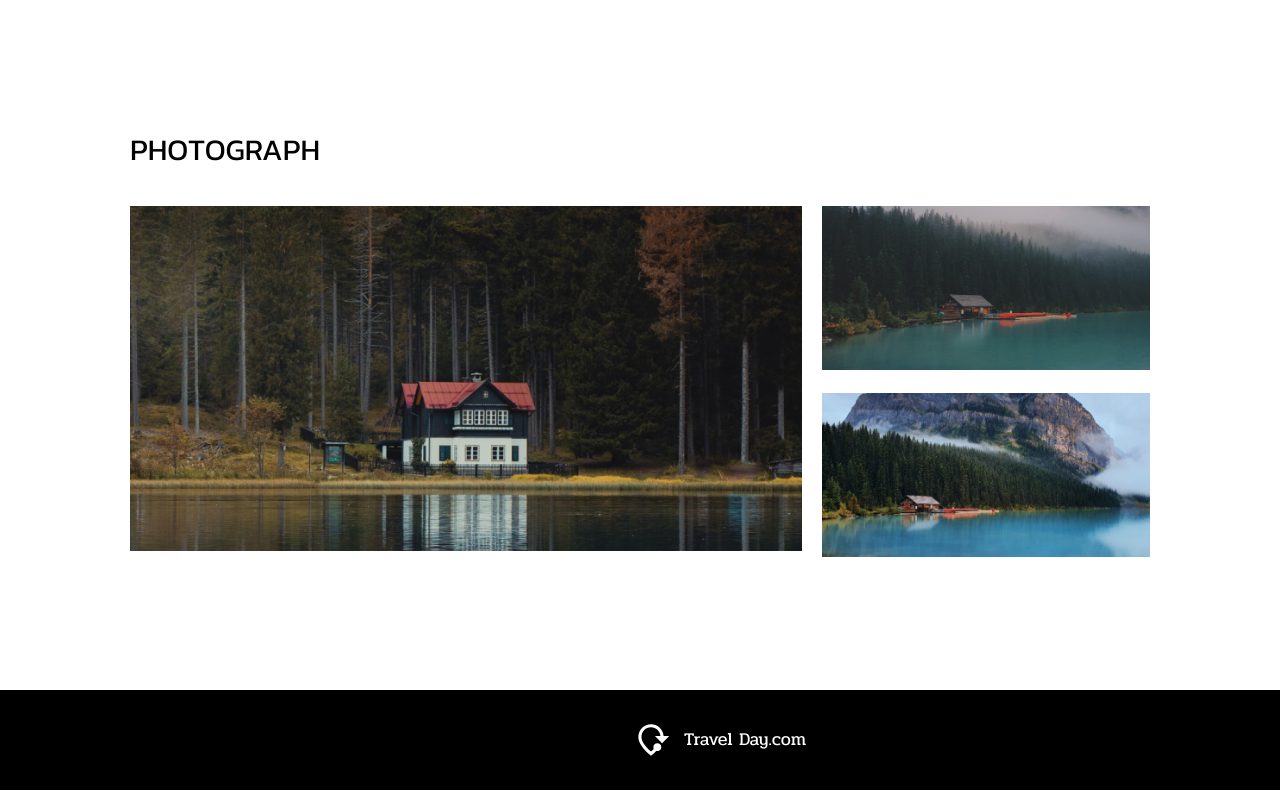
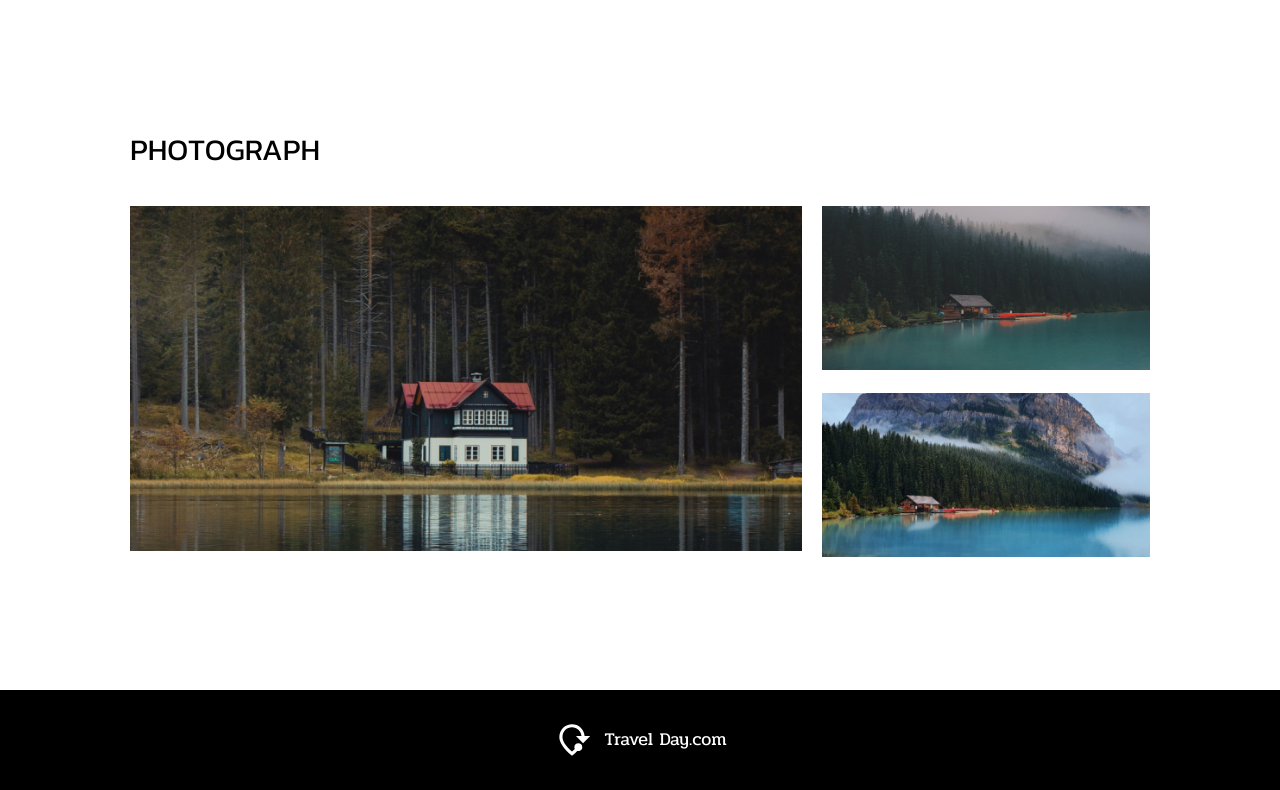
Before and after one commit to gelashvilinodo/homework_9, a plain HTML site: page index.html in a window 1280 px wide. Shown: the part 1091-1881 px from the top of the page. Drawn offline with Linux system fonts and the light colour scheme; a web font is replaced by a local one.

Commit message:
all done

```diff
--- a/css/style.css
+++ b/css/style.css
@@ -170,10 +170,13 @@ h3 {
 footer {
     padding: 31px 632px;
     background-color: #000000;
+    display: flex;
+    justify-content: center;
 }
 
 .footerdiv {
     width: 175px;
+    flex-shrink: 0;
 }
 
 .footertext {
```
